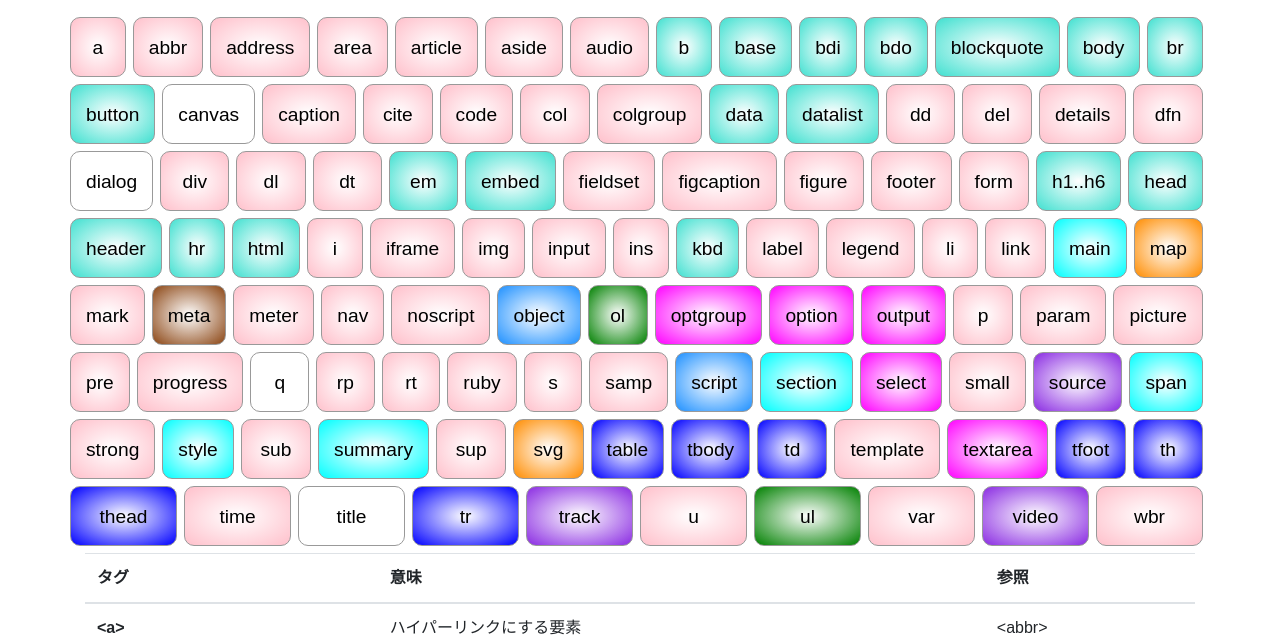
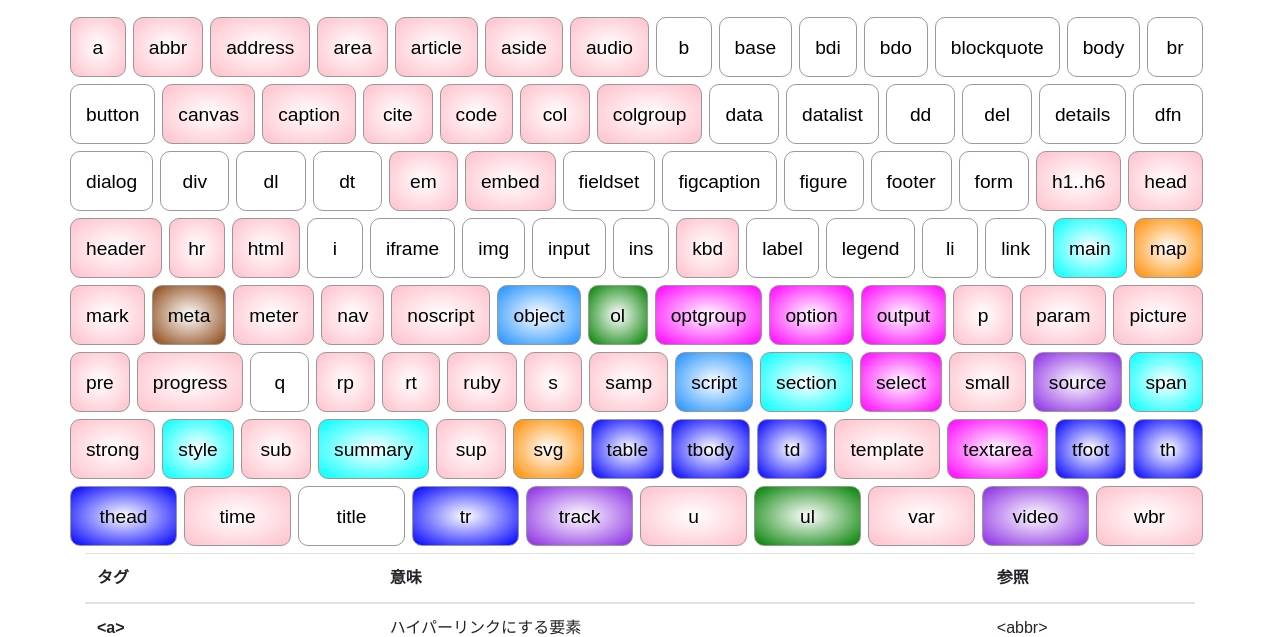
Before and after one commit to azusamatayoshi/htmlelements, a plain HTML site: page index.html in a window 1280 px wide. Shown: the part 165-802 px from the top of the page. Drawn offline with nearby package versions, Linux system fonts and the light colour scheme.

Commit message:
Update index.html

```diff
--- a/index.html
+++ b/index.html
@@ -42,52 +42,52 @@
     <div class="col palepink"><a href="#">article</a></div>
     <div class="col palepink"><a href="#">aside</a></div>
     <div class="col palepink"><a href="#">audio</a></div>
-    <div class="col aquamarine"><a href="#">b</a></div>
-    <div class="col aquamarine"><a href="#">base</a></div>
-    <div class="col aquamarine"><a href="#">bdi</a></div>
-    <div class="col aquamarine"><a href="#">bdo</a></div>
-    <div class="col aquamarine"><a href="#">blockquote</a></div>
-    <div class="col aquamarine"><a href="#">body</a></div>
-    <div class="col aquamarine"><a href="#">br</a></div>
-    <div class="col aquamarine"><a href="#">button</a></div>
-    <div class="col palepinke"><a href="#">canvas</a></div>
+    <div class="col turquoise"><a href="#">b</a></div>
+    <div class="col turquoise"><a href="#">base</a></div>
+    <div class="col turquoise"><a href="#">bdi</a></div>
+    <div class="col turquoise"><a href="#">bdo</a></div>
+    <div class="col turquoise"><a href="#">blockquote</a></div>
+    <div class="col turquoise"><a href="#">body</a></div>
+    <div class="col turquoise"><a href="#">br</a></div>
+    <div class="col turquoise"><a href="#">button</a></div>
+    <div class="col palepink"><a href="#">canvas</a></div>
     <div class="col palepink"><a href="#">caption</a></div>
     <div class="col palepink"><a href="#">cite</a></div>
     <div class="col palepink"><a href="#">code</a></div>
     <div class="col palepink"><a href="#">col</a></div>
     <div class="col palepink"><a href="#">colgroup</a></div>
-    <div class="col aquamarine"><a href="#">data</a></div>
-    <div class="col aquamarine"><a href="#">datalist</a></div>
-    <div class="col palepink"><a href="#">dd</a></div>
-    <div class="col palepink"><a href="#">del</a></div>
-    <div class="col palepink"><a href="#">details</a></div>
-    <div class="col palepink"><a href="#">dfn</a></div>
-    <div class="col palepinj"><a href="#">dialog</a></div>
-    <div class="col palepink"><a href="#">div</a></div>
-    <div class="col palepink"><a href="#">dl</a></div>
-    <div class="col palepink"><a href="#">dt</a></div>
-    <div class="col aquamarine"><a href="#">em</a></div>
-    <div class="col aquamarine"><a href="#">embed</a></div>
-    <div class="col palepink"><a href="#">fieldset</a></div>
-    <div class="col palepink"><a href="#">figcaption</a></div>
-    <div class="col palepink"><a href="#">figure</a></div>
-    <div class="col palepink"><a href="#">footer</a></div>
-    <div class="col palepink"><a href="#">form</a></div>
-    <div class="col aquamarine"><a href="#">h1..h6</a></div>
-    <div class="col aquamarine"><a href="#">head</a></div>
-    <div class="col aquamarine"><a href="#">header</a></div>
-    <div class="col aquamarine"><a href="#">hr</a></div>
-    <div class="col aquamarine"><a href="#">html</a></div>
-    <div class="col palepink"><a href="#">i</a></div>
-    <div class="col palepink"><a href="#">iframe</a></div>
-    <div class="col palepink"><a href="#">img</a></div>
-    <div class="col palepink"><a href="#">input</a></div>
-    <div class="col palepink"><a href="#">ins</a></div>
-    <div class="col aquamarine"><a href="#">kbd</a></div>
-    <div class="col palepink"><a href="#">label</a></div>
-    <div class="col palepink"><a href="#">legend</a></div>
-    <div class="col palepink"><a href="#">li</a></div>
-    <div class="col palepink"><a href="#">link</a></div>
+    <div class="col turquoise"><a href="#">data</a></div>
+    <div class="col turquoise"><a href="#">datalist</a></div>
+    <div class="col turquoise"><a href="#">dd</a></div>
+    <div class="col turquoise"><a href="#">del</a></div>
+    <div class="col turquoise"><a href="#">details</a></div>
+    <div class="col turquoise"><a href="#">dfn</a></div>
+    <div class="col turquoise"><a href="#">dialog</a></div>
+    <div class="col turquoise"><a href="#">div</a></div>
+    <div class="col turquoise"><a href="#">dl</a></div>
+    <div class="col turquoise"><a href="#">dt</a></div>
+    <div class="col palepink"><a href="#">em</a></div>
+    <div class="col palepink"><a href="#">embed</a></div>
+    <div class="col turquoise"><a href="#">fieldset</a></div>
+    <div class="col turquoise"><a href="#">figcaption</a></div>
+    <div class="col turquoise"><a href="#">figure</a></div>
+    <div class="col turquoise"><a href="#">footer</a></div>
+    <div class="col turquoise"><a href="#">form</a></div>
+    <div class="col palepink"><a href="#">h1..h6</a></div>
+    <div class="col palepink"><a href="#">head</a></div>
+    <div class="col palepink"><a href="#">header</a></div>
+    <div class="col palepink"><a href="#">hr</a></div>
+    <div class="col palepink"><a href="#">html</a></div>
+    <div class="col turquoise"><a href="#">i</a></div>
+    <div class="col turquoise"><a href="#">iframe</a></div>
+    <div class="col turquoise"><a href="#">img</a></div>
+    <div class="col turquoise"><a href="#">input</a></div>
+    <div class="col turquoise"><a href="#">ins</a></div>
+    <div class="col palepink"><a href="#">kbd</a></div>
+    <div class="col turquoise"><a href="#">label</a></div>
+    <div class="col turquoise"><a href="#">legend</a></div>
+    <div class="col turquoise"><a href="#">li</a></div>
+    <div class="col turquoise"><a href="#">link</a></div>
     <div class="col aqua"><a href="#">main</a></div>
     <div class="col orange"><a href="#">map</a></div>
     <div class="col palepink"><a href="#">mark</a></div>
```
